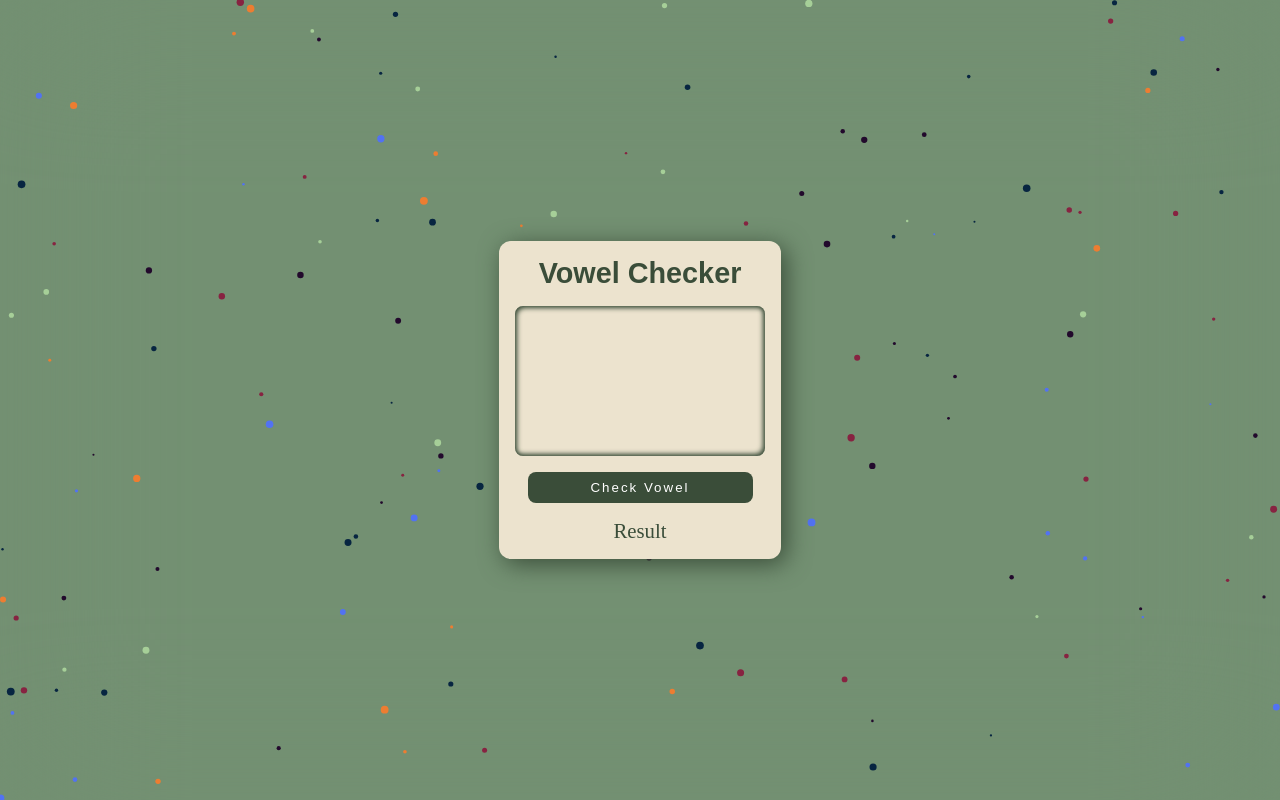
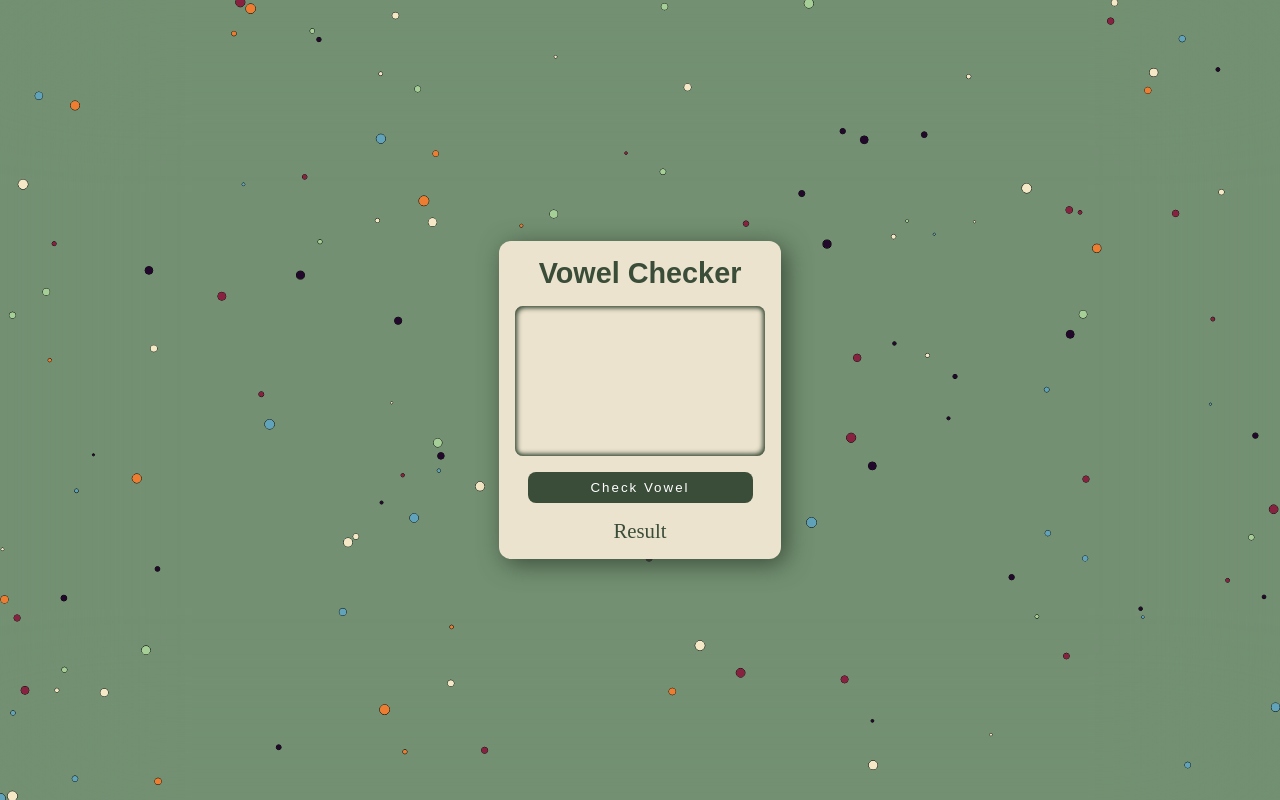
Before and after one commit to shivakumar-ui-max/vowelChecker, a plain HTML site: page index.html in a window 1280 px wide. Drawn offline with Linux system fonts and the light colour scheme.

Commit message:
second commit

```diff
--- a/script.js
+++ b/script.js
@@ -10,9 +10,8 @@ let count = 0;
 
 function vowelChecker() {
   let Text = text.value.toLowerCase();
-
   for (i = 0; i < Text.length; i++) {
-    let letter = Text.charAt(i);
+    let letter = Text[i];
     if (isVowel(letter)) {
       count++;
     }
@@ -37,16 +36,12 @@ let colorArray = [
   "#22092C",
   "#872341",
   "#A6CF98",
-  "#5272F2",
+  "#61A3BA",
   "#ED7D31",
-  "#072541",
+  "#F5E8C7",
 ];
 let maxRadius = 40;
 let minRadius = 2;
-window.addEventListener("mousemove", function (event) {
-  mouse.x = event.x;
-  mouse.y = event.x;
-});
 
 window.addEventListener("resize", function () {
   canvas.width = window.innerWidth;
@@ -68,7 +63,7 @@ class Circle {
     c.beginPath();
     c.arc(this.x, this.y, this.radius, 0, Math.PI * 2, false);
     c.fillStyle = this.color;
-    // c.stroke();
+    c.stroke();
     c.fill();
   };
   update = function () {
@@ -80,32 +75,19 @@ class Circle {
     }
     this.x += this.dx;
     this.y += this.dy;
-
-    if (
-      mouse.x - this.x < 50 &&
-      mouse.x - this.x > -50 &&
-      mouse.y - this.y < 50 &&
-      mouse.y - this.y > -50
-    ) {
-      if (this.radius < maxRadius) {
-        this.radius += 1;
-      }
-    } else if (this.radius > this.minRadius) {
-      this.radius -= 1;
-    }
-
     this.draw();
   };
 }
 
 let circleArray = [];
 function init() {
+  circleArray = [];
   for (let i = 0; i < 150; i++) {
     let x = Math.random() * window.innerWidth;
     let y = Math.random() * window.innerHeight;
     let dx = Math.random() - 0.5;
     let dy = Math.random() - 0.5;
-    let radius = Math.random() * 3 + 1;
+    let radius = Math.random() * 4 + 1;
     circleArray.push(new Circle(x, y, radius, dx, dy));
   }
 }
--- a/style.css
+++ b/style.css
@@ -16,14 +16,14 @@
 
   .container {
     background-color: #ECE3CE;
+    box-shadow: 5px 5px 25px #3A4D39;
     padding: 1rem;
     border-radius: 12px;
     display: flex;
     flex-direction: column;
     justify-content: center;
     align-items: center;
-    box-shadow: 5px 5px 25px #3A4D39;
-    ;
+
   }
 
   .title {
```
